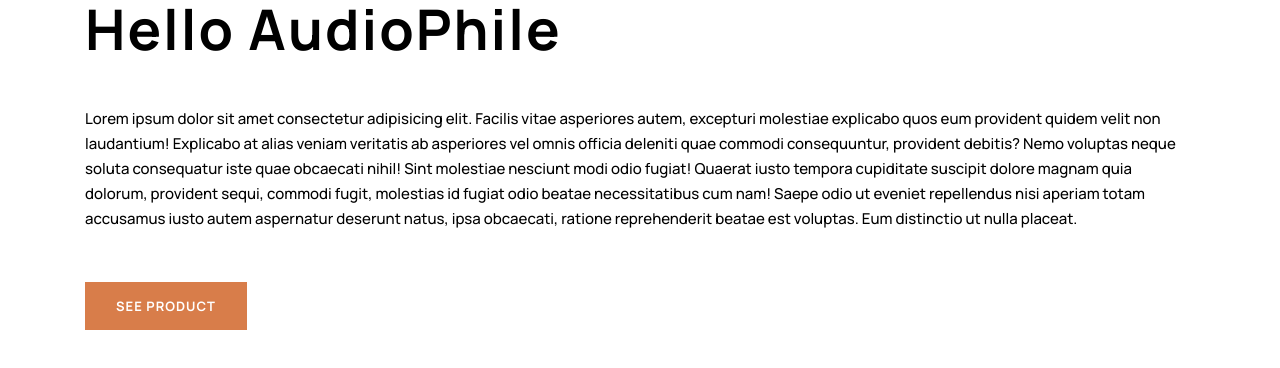
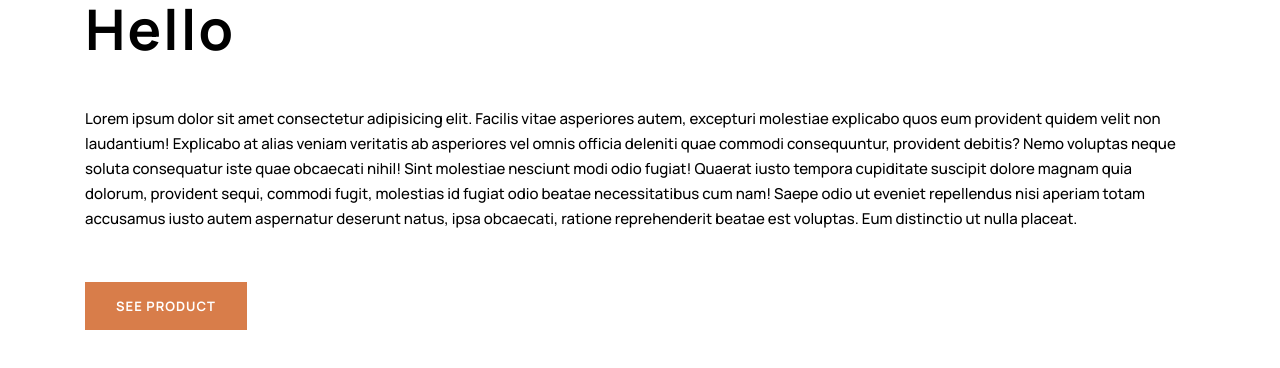
Before and after one commit to firuznemadjonov/audiophile-ecommerce-website, a plain HTML site: page index.html in a window 1280 px wide. Drawn offline with Linux system fonts and the light colour scheme.

Commit message:
fixed some bugs

```diff
--- a/index.html
+++ b/index.html
@@ -10,7 +10,7 @@
     <!-- HEADER START -->
     <header class="header">
         <div class="container">
-            <h1>Hello AudioPhile</h1>
+            <h1>Hello</h1>
             <br>
             <br>
             <p>Lorem ipsum dolor sit amet consectetur adipisicing elit. Facilis vitae asperiores autem, excepturi molestiae explicabo quos eum provident quidem velit non laudantium! Explicabo at alias veniam veritatis ab asperiores vel omnis officia deleniti quae commodi consequuntur, provident debitis? Nemo voluptas neque soluta consequatur iste quae obcaecati nihil! Sint molestiae nesciunt modi odio fugiat! Quaerat iusto tempora cupiditate suscipit dolore magnam quia dolorum, provident sequi, commodi fugit, molestias id fugiat odio beatae necessitatibus cum nam! Saepe odio ut eveniet repellendus nisi aperiam totam accusamus iusto autem aspernatur deserunt natus, ipsa obcaecati, ratione reprehenderit beatae est voluptas. Eum distinctio ut nulla placeat.</p>
```
